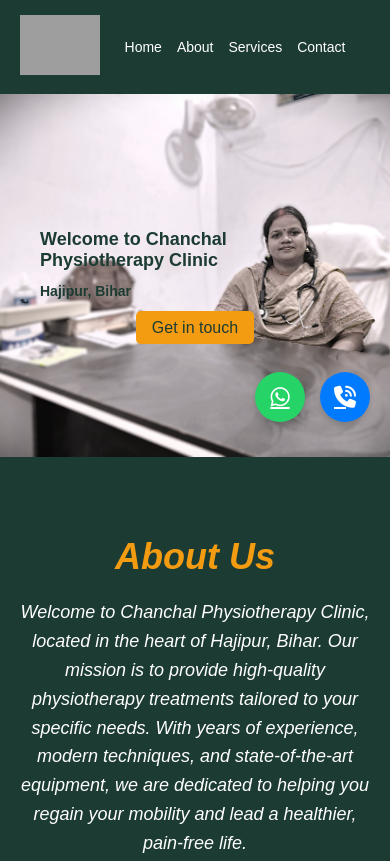
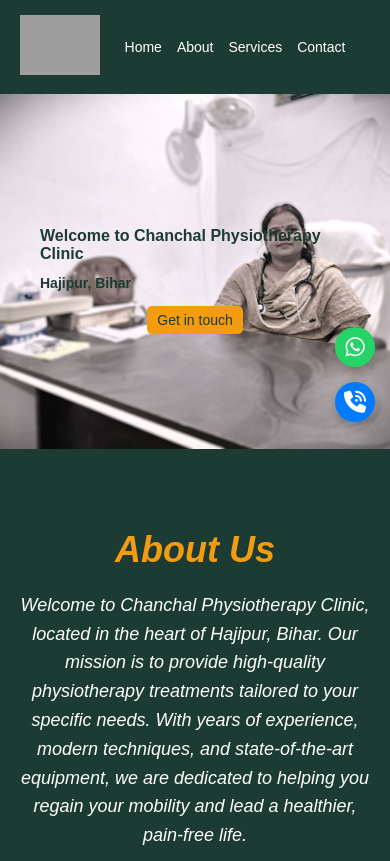
Before and after one commit to raj140104/chanchal-physiotherapy-hajipur, a plain HTML site: page index.html in a window 390 px wide. Shown: the top 861 px of the page. Drawn offline with Linux system fonts and the light colour scheme; grey boxes are pictures that could not be loaded.

Commit message:
Changed floating button

```diff
--- a/index.html
+++ b/index.html
@@ -35,7 +35,7 @@
     <!-- Floating WhatsApp and Call Buttons -->
     <!-- Floating WhatsApp and Call Buttons -->
     <div class="floating-buttons">
-        <a href="https://wa.me/+919661403961" class="float-btn whatsapp" target="_blank" title="Chat on WhatsApp">
+        <a href="https://wa.me/+919661403961" class="float-btn whatsapp" title="Chat on WhatsApp">
             <i class="fab fa-whatsapp"></i>
         </a>
         <a href="tel:+919661403961" class="float-btn call" title="Call Now">
--- a/styles.css
+++ b/styles.css
@@ -78,16 +78,16 @@ nav ul li a {
 .floating-buttons {
     position: fixed;
     bottom: 50%;
-    right: 20px;
+    right: 15px;
     z-index: 999;
     display: flex;
-    flex-direction: row;
+    flex-direction: column;
     gap: 15px;
 }
 
 .float-btn {
-    width: 50px;
-    height: 50px;
+    width: 60px;
+    height: 60px;
     background-color: #25d366;
     /* WhatsApp Green */
     border-radius: 50%;
@@ -95,9 +95,11 @@ nav ul li a {
     align-items: center;
     justify-content: center;
     box-shadow: 0 4px 8px rgba(0, 0, 0, 0.2);
-    transition: transform 0.3s;
+    transition: transform 0.2s;
     color: white;
     font-size: 22px;
+    text-decoration: none;
+    outline: none;
 }
 
 .float-btn.call {
@@ -106,7 +108,7 @@ nav ul li a {
 }
 
 .float-btn:hover {
-    transform: scale(1.1);
+    transform: scale(1.2);
 }
 
 
@@ -421,6 +423,11 @@ footer {
     .heroine h2 {
         font-size: 18px;
     }
+
+    .float-btn {
+        width: 40px;
+        height: 40px;
+    }
 }
 
 @media (max-width: 480px) {
@@ -432,7 +439,7 @@ footer {
     }
 
     .heroine h1 {
-        font-size: 18px;
+        font-size: 16px;
     }
 
     .heroine h2 {
@@ -440,7 +447,12 @@ footer {
     }
 
     .cta-button {
-        padding: 8px 16px;
-        font-size: 16px;
+        padding: 6px 10px;
+        font-size: 14px;
+    }
+
+    .float-btn {
+        width: 40px;
+        height: 40px;
     }
 }
```
